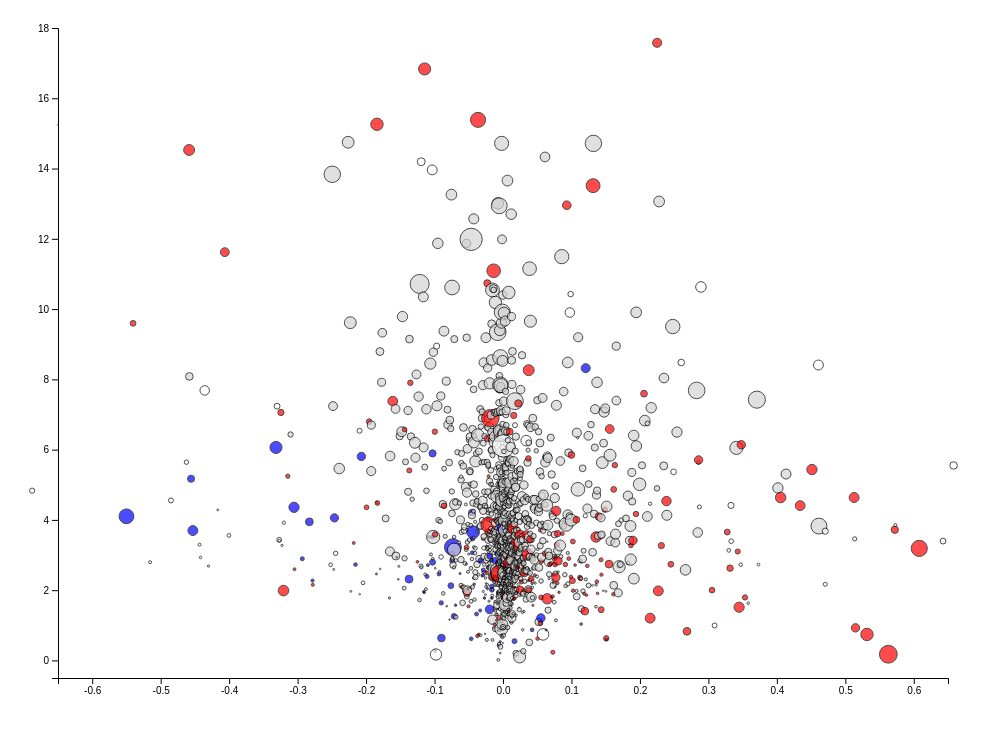
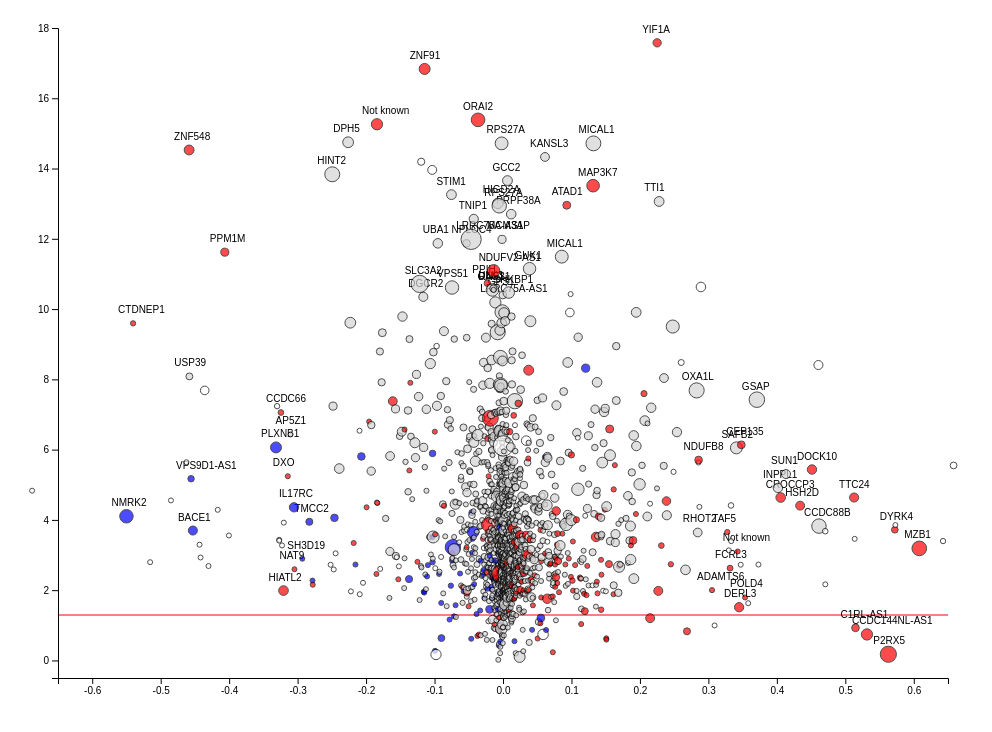
Before and after one commit to timchu90/d3_figures, a website: page index.html in a window 1280 px wide. Shown: the whole page, without its empty margins (0-992 px from the left). Drawn offline with nearby package versions, Linux system fonts and the light colour scheme.

Commit message:
added labels

```diff
--- a/index.html
+++ b/index.html
@@ -26,6 +26,10 @@
       .line {
         stroke: red;
         stroke-width: 1;
+      }
+      .dot text {
+        pointer-events: none;
+        font: 10px sans-serif;
       }
       div.tooltip {
         position: absolute;
@@ -60,33 +64,42 @@
       // lines
       svg.append("line")
         .attr("class", "line")
-        .attr("x1",-1)
-        .attr("x2",1)
-        .attr("y1", 97)
-        .attr("y2", 97);
+        .attr("x1",0)
+        .attr("x2",890)
+        .attr("y1", 587)
+        .attr("y2", 587);
 
       d3.csv("data.csv", function(error, data) {
         if (error) throw error;
-
-        // format the data
-
-        data.forEach(function(d) {
-            d.yaxis = d.yaxis;
-        });
 
         // Scale the range of the data
         x.domain([-0.65,0.65]);
         y.domain([18,-0.5]);
 
+        data.forEach(function(d) {
+          if(d.color != "backgroud") {
+            if(d.xaxis > 0.28 || d.xaxis < -0.28 || d.yaxis > 10) {
+              svg.append("text")
+                .attr("x", x(d.xaxis)-15)
+                .attr("y", y(d.yaxis)-10)
+                .text(d.Genename);
+            }
+
+          }
+        })
         // add the tooltip
         var div = d3.select("body").append("div")
           .attr("class", "tooltip")
           .style("opacity", 0);
 
         // Add the scatterplot
-        svg.selectAll("dot")
+        var elem = svg.selectAll("g")
             .data(data)
-          .enter().append("circle")
+
+        var elemEnter = elem.enter()
+            .append("g")
+
+        var dot = elemEnter.append("circle")
             .on("mouseover", function(d) {
               div.transition()
                 .duration(100)
@@ -100,7 +113,13 @@
                 .duration(200)
                 .style("opacity", 0);
             })
-            .attr("r", function(d) { return d.size * 1.1; })
+            .attr("r",function(d) {
+              if (d.size < 2.5) {
+                return 2.5;
+              } else {
+                return d.size;
+              }
+            })
             .attr("cx", function(d) { return x(d.xaxis); })
             .attr("cy", function(d) { return y(d.yaxis); })
             .attr("class", function(d) {
```
